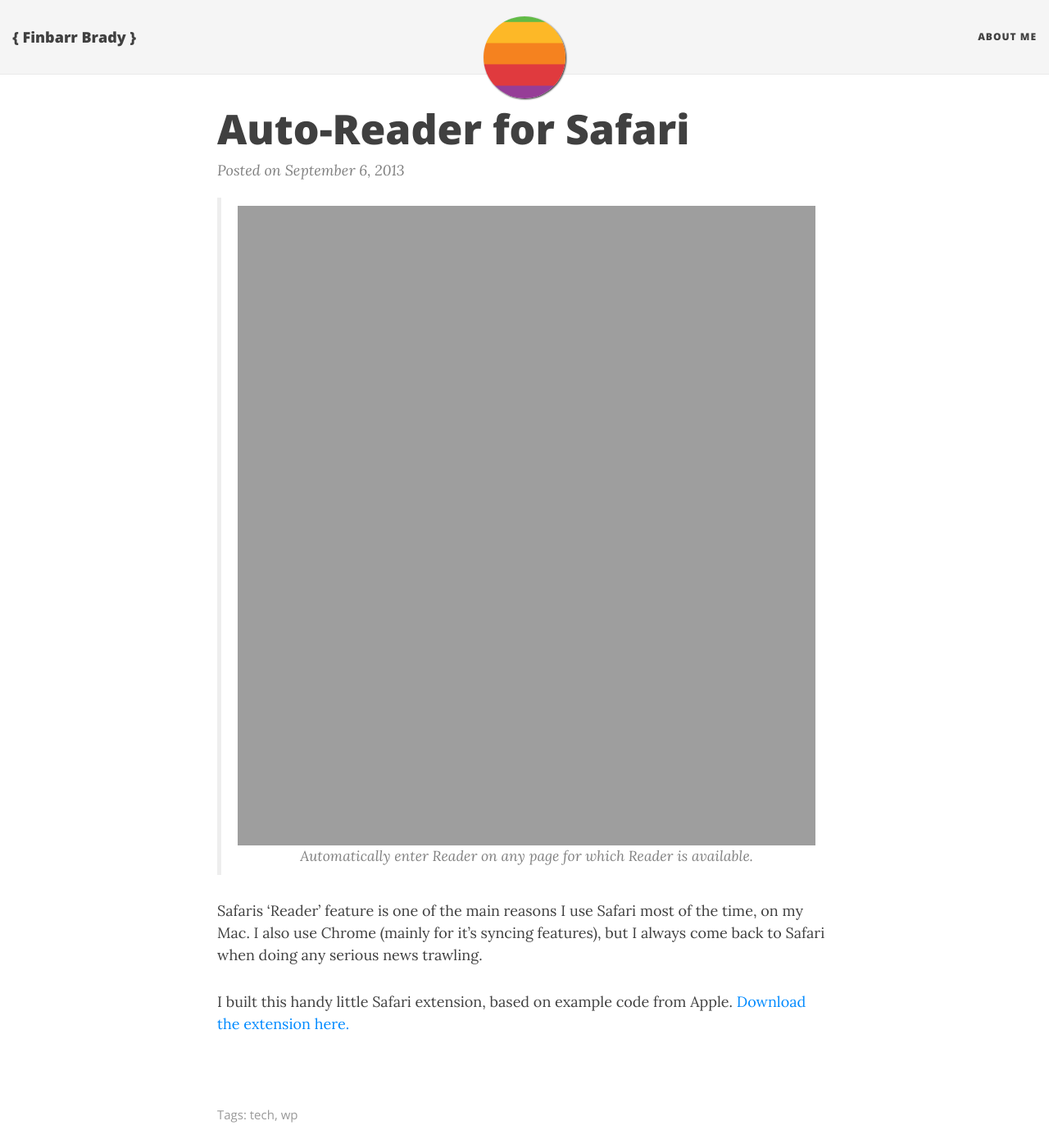
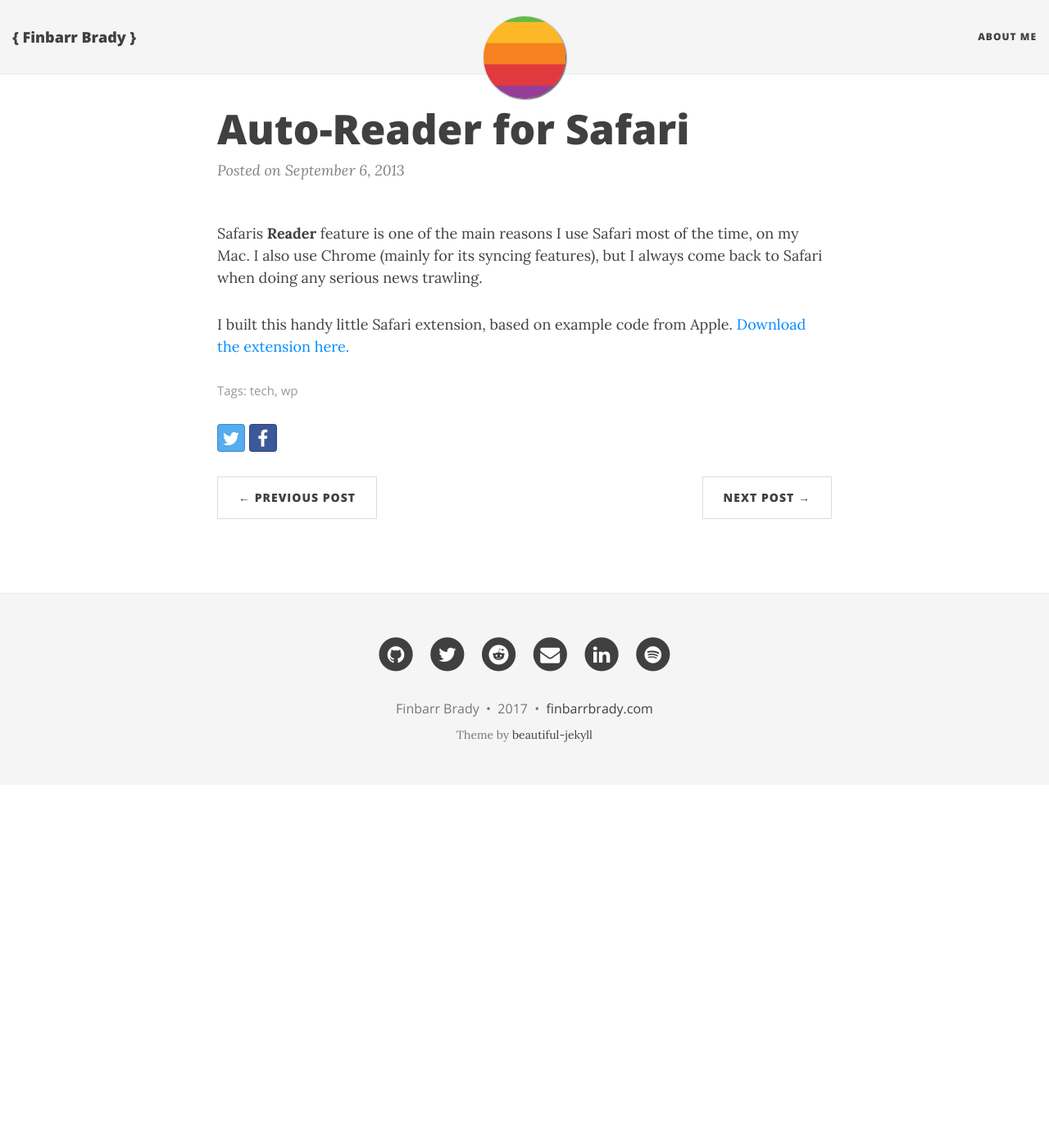
Before and after one commit to fbradyirl/fbradyirl_archive.github.io, a Jekyll site: the page built from _posts/2013-09-06-auto-reader-for-safari.md, in a window 1280 px wide and 1400 px high. Shown: the whole window at 82% size. Built offline with Jekyll 4.4.1, drawn with Linux system fonts in a browser that asks for light colours; nearby versions of some CDN libraries; comment, search, counter and statistics services are not loaded.

Commit message:
Updated 2013-09-06-auto-reader-for-safari.md

```diff
--- a/_posts/2013-09-06-auto-reader-for-safari.md
+++ b/_posts/2013-09-06-auto-reader-for-safari.md
@@ -1,19 +1,16 @@
 ---
+layout: post
 title: Auto-Reader for Safari
 author: fin
-layout: post
 permalink: /2013/09/auto-reader-for-safari/
 category: tech
-tags: [ 'tech', 'wp' ]
+tags:
+  - tech
+  - wp
+published: true
 ---
-> <p style="text-align: center;">
->   <img class="aligncenter size-full wp-image-875" title="Safari Reader" alt="Screen Shot 2013-09-06 at 14.56.03" src="http://finbarrbrady.com/wp-content/uploads/2013/09/Screen-Shot-2013-09-06-at-14.56.03.png" width="1580" height="780" />Automatically enter Reader on any page for which Reader is available.
-> </p>
-
-Safaris &#8216;Reader&#8217; feature is one of the main reasons I use Safari most of the time, on my Mac. I also use Chrome (mainly for it&#8217;s syncing features), but I always come back to Safari when doing any serious news trawling.
+Safaris **Reader** feature is one of the main reasons I use Safari most of the time, on my Mac. I also use Chrome (mainly for its syncing features), but I always come back to Safari when doing any serious news trawling.
 
 I built this handy little Safari extension, based on example code from Apple. [Download the extension here.][1]
 
-&nbsp;
-
  [1]: http://www.jellysms.com/files/AutoReader/AutoReader.safariextz "AutoReader"
```
